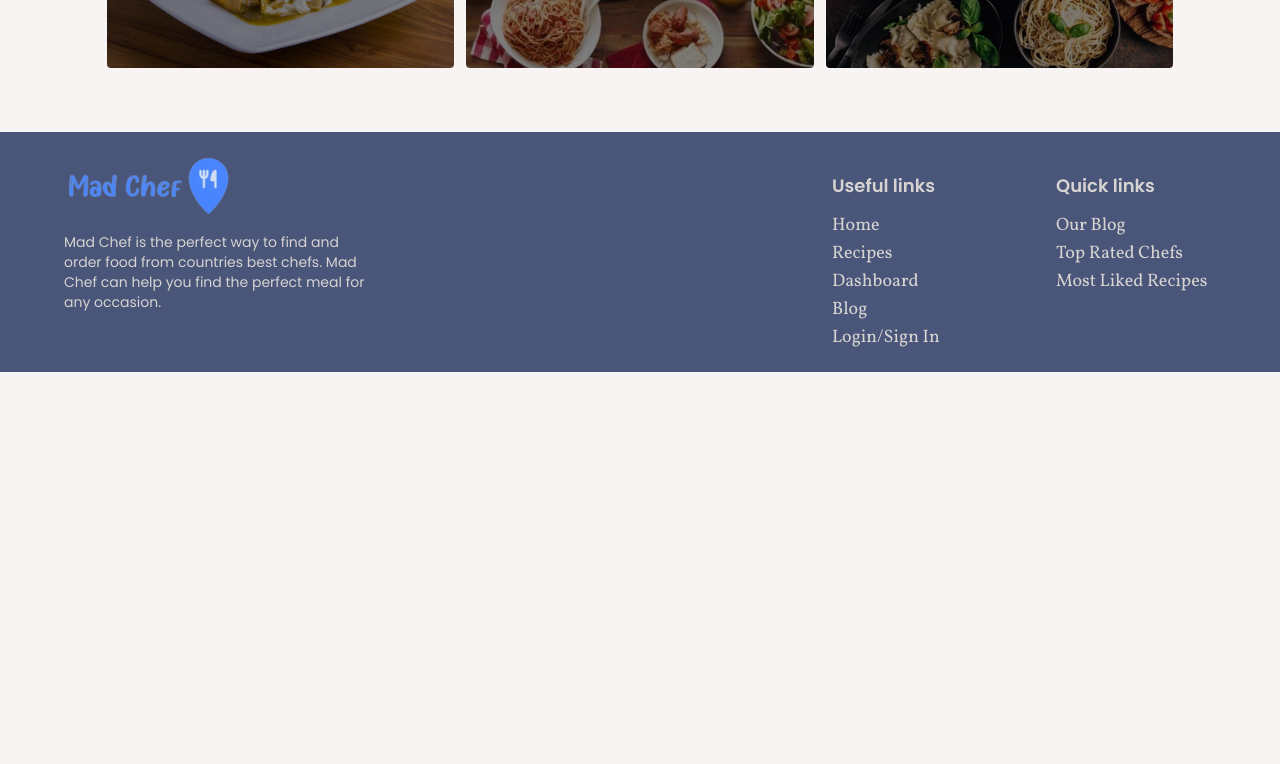
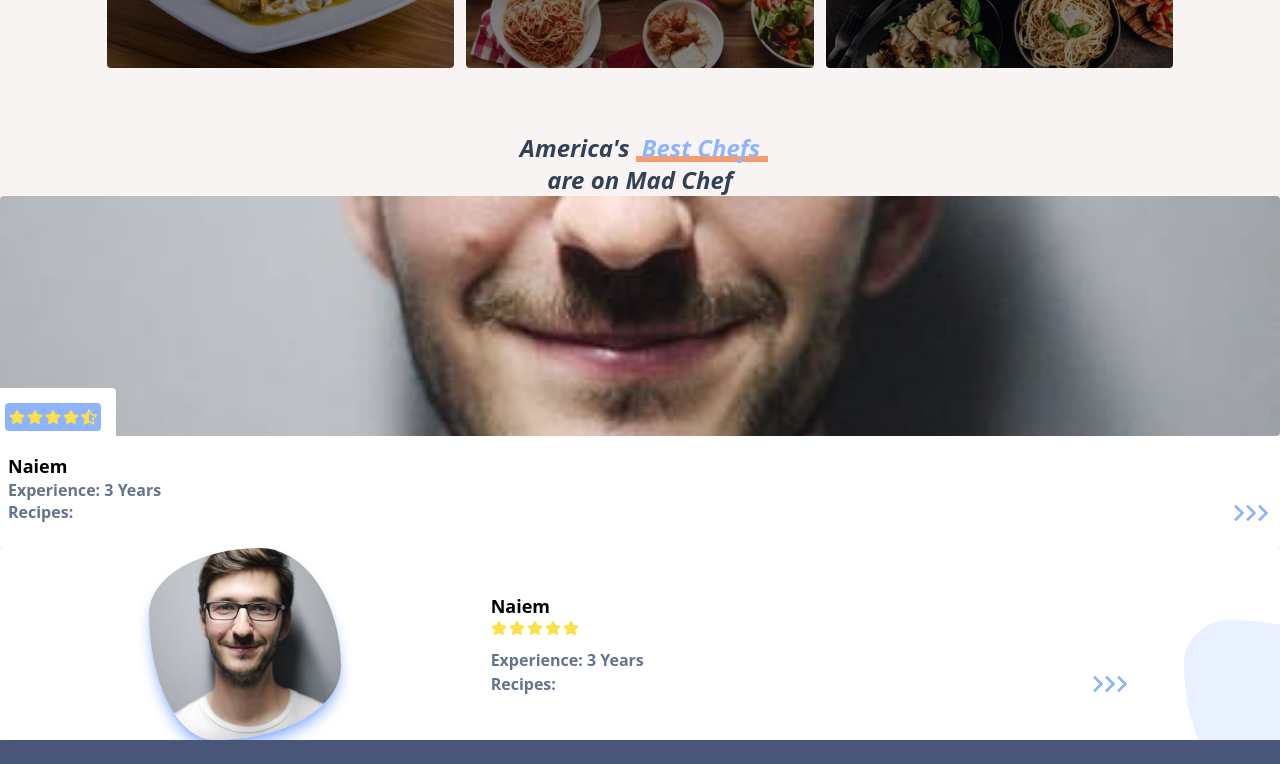
Before and after one commit to MohammadNaiem65/mad-chef-client, a React (Vite) app: page / in a window 1280 px wide. Shown: the part 740-1504 px from the top of the page. Before the commit the page ends 1112 px from the top, so only its background shows below. Built offline with nearby package versions, Linux system fonts and the light colour scheme.

Commit message:
Added: created InvertedCard and HorizontalCard and made the HorizontalCard Inverted for smaller devices

```diff
--- a/src/assets/index.js
+++ b/src/assets/index.js
@@ -13,3 +13,4 @@ export { default as tasteLg } from './taste-lg.jpeg';
 export { default as allFood } from './italy.jpg';
 export { default as allFoodMd } from './italy-md.jpg';
 export { default as allFoodLg } from './italy-lg.jpg';
+export { default as modelImg } from './model.jpeg';
--- a/src/components/Home/Banner/Banner.jsx
+++ b/src/components/Home/Banner/Banner.jsx
@@ -27,7 +27,7 @@ export default function Banner() {
 						<h2 className='text-[2.6rem] text-Primary font-semibold font-Popins relative z-10 '>
 							Mad Chef
 						</h2>
-						<p className='font-Popins '>
+						<p className='font-Popins text-slate-500'>
 							Discover Delicious and Healthy Dishes to Delight and
 							Satisfy Your Family&apos;s Plates
 						</p>
--- a/src/components/Home/TopChefs.jsx
+++ /dev/null
@@ -1,7 +0,0 @@
-export default function TopChefs() {
-    return (
-        <section>
-            TopChefs
-        </section>
-    );
-}
--- /dev/null
+++ b/src/components/Home/TopChefs/HorizontalCard.jsx
@@ -0,0 +1,105 @@
+import { Link } from 'react-router-dom';
+import { FaRegStar, FaStar, FaStarHalfAlt } from 'react-icons/fa';
+import { modelImg } from '../../../assets';
+
+export default function HorizontalCard() {
+	const name = 'Naiem';
+	const rating = 5;
+	const yearsOfExperience = 3;
+	const recipes = 5;
+	const availableRecipes = 5;
+	const _id = 2;
+
+	return (
+		<>
+			{/* Show in large devices */}
+			<div className='h-full p-5 md:p-0 bg-white rounded hidden md:flex flex-col md:flex-row md:justify-evenly items-center relative overflow-hidden'>
+				{/* Left side container */}
+				<div className='image-container w-48 h-48 mb-5 md:mb-0 shape-bg-three overflow-hidden shadow-lg shadow-Primary z-30'>
+					<img
+						src={modelImg}
+						alt={`picture of chef ${name}`}
+						className='h-full w-full chef-image object-cover object-center'
+					/>
+				</div>
+
+				{/* Right side container */}
+				<div className='w-1/2 text-slate-500'>
+					<div className='mb-3'>
+						<p className='text-lg font-semibold text-black'>
+							{name}
+						</p>
+						<p className='text-yellow-300 flex items-center gap-[2px]'>
+							{rating &&
+								Array.from({ length: 5 }, (_, i) => {
+									return rating >= i + 1 ? (
+										<FaStar key={i} />
+									) : rating >= i + 0.5 ? (
+										<FaStarHalfAlt key={i} />
+									) : (
+										<FaRegStar key={i} />
+									);
+								})}
+						</p>
+					</div>
+					<div className='font-semibold'>
+						<p>Experience: {yearsOfExperience} Years</p>
+						<div className='flex justify-between items-center '>
+							<p>Recipes: {recipes?.length}</p>
+							<Link
+								to={`https://assignment-10-phr.netlify.app/dashboard/chefs/chef/${_id}`}
+								className='arrows flex justify-center items-center w-12 h-6 relative z-50'>
+								<span className='w-3 h-3 border-t-[3px] border-r-[3px] border-Primary rounded-tr-[2px] block transform rotate-45 hover'></span>
+								<span className='w-3 h-3 border-t-[3px] border-r-[3px] border-Primary rounded-tr-[2px] block transform rotate-45'></span>
+								<span className='w-3 h-3 border-t-[3px] border-r-[3px] border-Primary rounded-tr-[2px] block transform rotate-45'></span>
+							</Link>
+						</div>
+					</div>
+				</div>
+
+				{/* Right-Bottom blob */}
+				<div className='h-36 aspect-square shape-bg-one bg-Primary bg-opacity-20 absolute -right-12 -bottom-6'></div>
+			</div>
+
+			{/* Show in small devices */}
+			<div className='h-full font-semibold flex md:hidden flex-col justify-between rounded overflow-hidden'>
+				{/* Card upper half */}
+				<div className='h-60 w-full div-secret relative secret-after'>
+					<img
+						src={modelImg}
+						alt={`image of chef ${name}`}
+						className='h-full w-full object-cover object-center rounded-br'
+					/>
+				</div>
+				<div className='h-28 w-full px-5 md:px-2 py-2 bg-white text-slate-500 relative leading-[1.3rem] rounded-tr'>
+					<div className='w-[7.25rem] h-12 bg-white grid place-items-center border-transparent border-t-[10px] border-r-[10px] absolute left-0 -top-12 rounded-tr secret-before before:top-0 before:left-0 before:shadow-span-shadow-left secret-after after:top-0 after:right-0 after:shadow-span-shadow-right'>
+						<p className='px-1 py-[0.375rem] bg-Primary text-yellow-300 flex items-center gap-[2px] rounded p-secret'>
+							{Array.from({ length: 5 }, (_, i) => {
+								if (rating >= i + 1) {
+									return <FaStar key={i} />;
+								} else if (rating >= i + 0.5) {
+									return <FaStarHalfAlt key={i} />;
+								} else {
+									return <FaRegStar key={i} />;
+								}
+							})}
+						</p>
+					</div>
+
+					<h3 className='text-lg text-black mt-2'>{name}</h3>
+					<p>Experience: {yearsOfExperience} Years</p>
+					<div className='flex justify-between items-center '>
+						<p>Recipes: {availableRecipes.length}</p>
+						<Link
+							to={`https://assignment-10-phr.netlify.app/dashboard/chefs/chef/${_id}`}
+							className='arrows flex justify-center items-center w-12 h-6'>
+							<span className='w-3 h-3 border-t-[3px] border-r-[3px] border-Primary rounded-tr-[2px] block transform rotate-45 hover'></span>
+							<span className='w-3 h-3 border-t-[3px] border-r-[3px] border-Primary rounded-tr-[2px] block transform rotate-45'></span>
+							<span className='w-3 h-3 border-t-[3px] border-r-[3px] border-Primary rounded-tr-[2px] block transform rotate-45'></span>
+						</Link>
+					</div>
+				</div>
+			</div>
+		</>
+	);
+}
--- /dev/null
+++ b/src/components/Home/TopChefs/InvertedCard.jsx
@@ -0,0 +1,52 @@
+import { Link } from 'react-router-dom';
+import { FaStar, FaStarHalfAlt, FaRegStar } from 'react-icons/fa';
+import { modelImg } from '../../../assets';
+
+export default function InvertedCard() {
+	const name = 'Naiem';
+	const rating = 5;
+	const yearsOfExperience = 3;
+	const availableRecipes = 5;
+	const _id = 2;
+
+	return (
+		<div className='h-full font-semibold flex flex-col justify-between rounded overflow-hidden'>
+			{/* Card upper half */}
+			<div className='h-60 w-full div-secret relative secret-after'>
+				<img
+					src={modelImg}
+					alt={`image of chef ${name}`}
+					className='h-full w-full object-cover object-center rounded-br'
+				/>
+			</div>
+			<div className='h-28 w-full px-5 md:px-2 py-2 bg-white text-slate-500 relative leading-[1.3rem] rounded-tr'>
+				<div className='w-[7.25rem] h-12 bg-white grid place-items-center border-transparent border-t-[10px] border-r-[10px] absolute left-0 -top-12 rounded-tr secret-before before:top-0 before:left-0 before:shadow-span-shadow-left secret-after after:top-0 after:right-0 after:shadow-span-shadow-right'>
+					<p className='px-1 py-[0.375rem] bg-Primary text-yellow-300 flex items-center gap-[2px] rounded p-secret'>
+						{Array.from({ length: 5 }, (_, i) => {
+							if (rating > i + 1) {
+								return <FaStar key={i} />;
+							} else if (rating >= i + 0.5) {
+								return <FaStarHalfAlt key={i} />;
+							} else {
+								return <FaRegStar key={i} />;
+							}
+						})}
+					</p>
+				</div>
+
+				<h3 className='text-lg text-black mt-2'>{name}</h3>
+				<p>Experience: {yearsOfExperience} Years</p>
+				<div className='flex justify-between items-center '>
+					<p>Recipes: {availableRecipes.length}</p>
+					<Link
+						to={`https://assignment-10-phr.netlify.app/dashboard/chefs/chef/${_id}`}
+						className='arrows flex justify-center items-center w-12 h-6'>
+						<span className='w-3 h-3 border-t-[3px] border-r-[3px] border-Primary rounded-tr-[2px] block transform rotate-45 hover'></span>
+						<span className='w-3 h-3 border-t-[3px] border-r-[3px] border-Primary rounded-tr-[2px] block transform rotate-45'></span>
+						<span className='w-3 h-3 border-t-[3px] border-r-[3px] border-Primary rounded-tr-[2px] block transform rotate-45'></span>
+					</Link>
+				</div>
+			</div>
+		</div>
+	);
+}
--- /dev/null
+++ b/src/components/Home/TopChefs/TopChefs.jsx
@@ -0,0 +1,22 @@
+import HorizontalCard from './HorizontalCard';
+import InvertedCard from './InvertedCard';
+
+export default function TopChefs() {
+	return (
+		<section>
+			{/* Section title */}
+			<h2
+				className={`text-2xl text-center text-slate-700 font-semibold font-Vollokornn italic relative transform`}>
+				America&apos;s
+				<span className='ml-3 font-semibold text-Primary relative cursor-pointer z-40 hover:text-white after:duration-200 after:contents-[""] after:h-[6px] after:w-[112%] after:bg-Accent after:absolute after:bottom-[2px] after:-left-[6px] after:-z-10 hover:after:h-[88%] '>
+					Best Chefs
+				</span>
+				<br />
+				are on Mad Chef
+			</h2>
+
+			<InvertedCard />
+			<HorizontalCard />
+		</section>
+	);
+}
--- a/src/components/Home/index.js
+++ b/src/components/Home/index.js
@@ -1,6 +1,6 @@
 export { default as Banner } from './Banner/Banner';
 export { default as FeatureRecipes } from './FeatureRecipes';
-export { default as TopChefs } from './TopChefs';
+export { default as TopChefs } from './TopChefs/TopChefs';
 export { default as Reviews } from './Reviews';
 export { default as Packages } from './Packages';
 export { default as NewsLetter } from './NewsLetter';
--- a/src/pages/Home.jsx
+++ b/src/pages/Home.jsx
@@ -1,10 +1,11 @@
-import { Banner, FeatureRecipes } from '../components/Home';
+import { Banner, FeatureRecipes, TopChefs } from '../components/Home';
 
 export default function Home() {
 	return (
 		<div className='page-content'>
 			<Banner />
 			<FeatureRecipes />
+			<TopChefs />
 		</div>
 	);
 }
```
